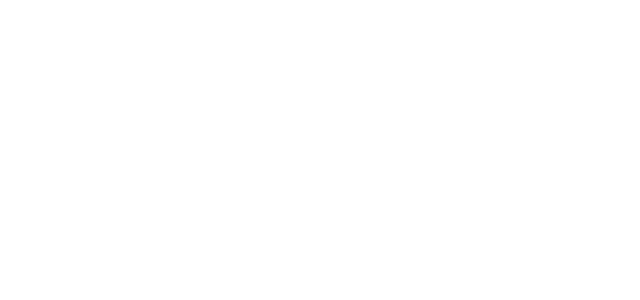
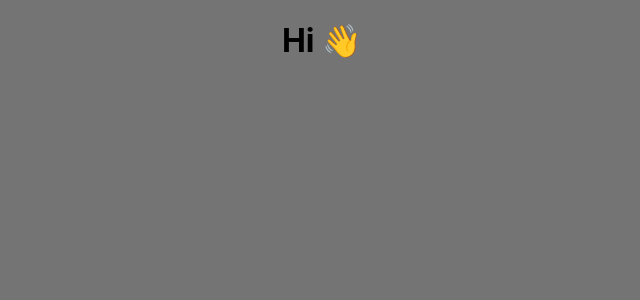
Before and after one commit to Techgamr/techgamr.github.io, a React (Create React App) app: page / in a window 1280 px wide. Shown: the top 300 px of the page, without its empty margins (318-958 px from the left). Built offline with nearby package versions, Linux system fonts and the light colour scheme.

Commit message:
Add a few things

```diff
--- a/src/app.module.scss
+++ b/src/app.module.scss
@@ -1,3 +1,13 @@
 .app {
+    overflow: hidden;
+    background-color: #747474;
+    min-width: 100vw;
+    min-height: 100vh;
 
+    display: flex;
+    flex-direction: column;
 }
+
+.appText {
+    align-self: center;
+}
--- a/src/app.tsx
+++ b/src/app.tsx
@@ -5,7 +5,7 @@
     render() {
         return (
             <div className={styles.app}>
-
+                <h1 className={styles.appText}>Hi 👋</h1>
             </div>
         );
     }
--- a/src/index.tsx
+++ b/src/index.tsx
@@ -1,9 +1,11 @@
 import React from "react";
 import ReactDOM from "react-dom";
 import "./index.scss";
+import App from "./app";
 
 ReactDOM.render(
     <React.StrictMode>
+        <App/>
     </React.StrictMode>,
     document.getElementById("root")
 );
```
Also changed, not shown: package.json (+6 -1 lines), 2 other files (tests, documents, lock files or other folders).
